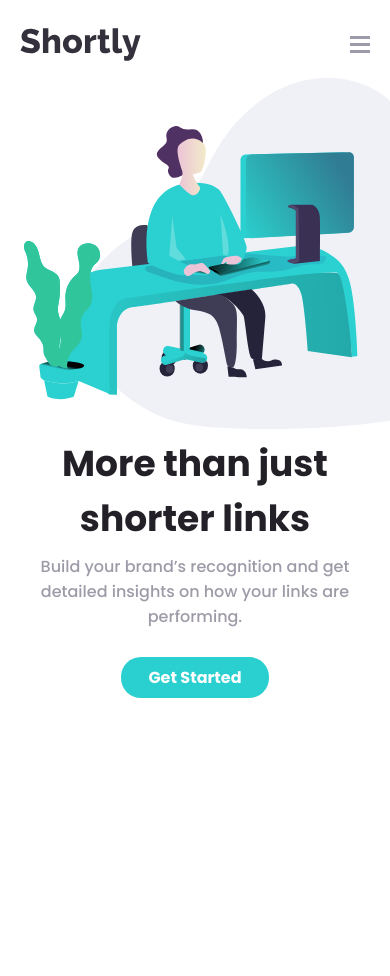
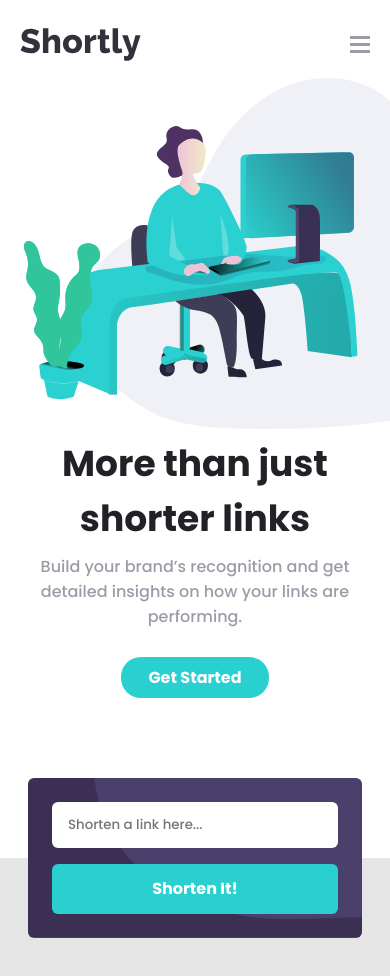
Before and after one commit to harshj11/URL-Shortening-API-Frontend-Mentor-Challenge, a React (Create React App) app: page / in a window 390 px wide. Shown: the top 976 px of the page. Before the commit the page ends 844 px from the top, so only its background shows below. Built offline with nearby package versions, Linux system fonts and the light colour scheme.

Commit message:
:tada:CREATE responsive(unfunctional) LinkInput component

```diff
--- /dev/null
+++ b/src/components/LinkInput.jsx
@@ -0,0 +1,12 @@
+import '../scss/linkinput.scss';
+
+const LinkInput = () => {
+    return(
+        <div className="link__container flex flex-ai-c">
+            <input className="link__container__input" type="text" placeholder="Shorten a link here..."/>
+            <button className="link__container__button button--cyan">Shorten It!</button>
+        </div>
+    )
+}
+
+export default LinkInput;
--- a/src/components/Main.jsx
+++ b/src/components/Main.jsx
@@ -1,9 +1,11 @@
 import Hero from './Hero';
+import LinkInput from './LinkInput';
 
 const Main = () => {
     return (
         <main>
             <Hero />
+            <LinkInput />
         </main>
     )
 }
--- a/src/index.scss
+++ b/src/index.scss
@@ -12,6 +12,7 @@ html {
 }
 
 body {
+  background-color: rgba(0, 0, 0, 0.1);
   font-family: 'Poppins', sans-serif;
   margin: 0;
   padding: 0;
@@ -41,6 +42,11 @@ button {
   font-weight: bold;
   font-size: 1rem;
   padding: 0.4rem 1rem;
+}
+
+input {
+  border: none;
+  outline: none;
 }
 
 .button {
--- a/src/scss/header.scss
+++ b/src/scss/header.scss
@@ -1,6 +1,7 @@
 @import "./styles.scss";
 
 .header {
+    background-color: $white;
     padding: 1.75rem 1.25rem 1.0625rem;
 
     @include breakpoint-up(medium) {
--- a/src/scss/hero.scss
+++ b/src/scss/hero.scss
@@ -1,15 +1,17 @@
 @import '../scss/styles.scss';
 
 .hero {
+    background-color: $white;
+    padding-bottom: 10rem;
 
     @include breakpoint-up(medium) {
         display: grid;
         grid-template-columns: repeat(4, 1fr);
-        margin: 2rem 0 2rem 2rem;
+        padding: 2rem 0 6rem 2rem;
     }
 
     @include breakpoint-up(large) {
-        margin: 2rem 0 2rem 9rem;
+        padding: 2rem 0 6rem 9rem;
     }
 
     &__image {
--- /dev/null
+++ b/src/scss/linkinput.scss
@@ -0,0 +1,53 @@
+@import './styles.scss';
+
+.link__container {
+    background-color: $darkViolet;
+    background-image: url("../images/bg-shorten-mobile.svg");
+    background-size: cover;
+    background-position: 4rem -2.25rem;
+    background-repeat: no-repeat;
+    border-radius: 0.375rem;
+
+    flex-direction: column;
+
+    margin: 0 1.75rem;
+    padding: 1.5rem;
+    position: relative;
+    transform: translateY(-50%);
+
+    @include breakpoint-up(medium) {
+        flex-direction: row;
+        padding: 1.75rem 2.25rem;
+    }
+
+    @include breakpoint-up(large) {
+        margin: 0 9rem;
+    }
+
+    &__input {
+        border-radius: 0.375rem;
+        color: $grayishViolet;
+        font-family: 'Poppins', sans-serif;
+
+        padding: 0.8rem 1rem;
+        width: 100%;
+
+        @include breakpoint-up(medium) {
+            margin-right: 1.25rem;
+            width: 90%;
+        }
+    }
+
+    &__button {
+        border-radius: 0.375rem;
+        margin-top: 1rem;
+        max-width: 20.375rem;
+        padding: 0.8rem 0;
+        width: 100%;
+
+        @include breakpoint-up(medium) {
+            max-width: 11rem;
+            margin-top: 0;
+        }
+    }
+}
```
